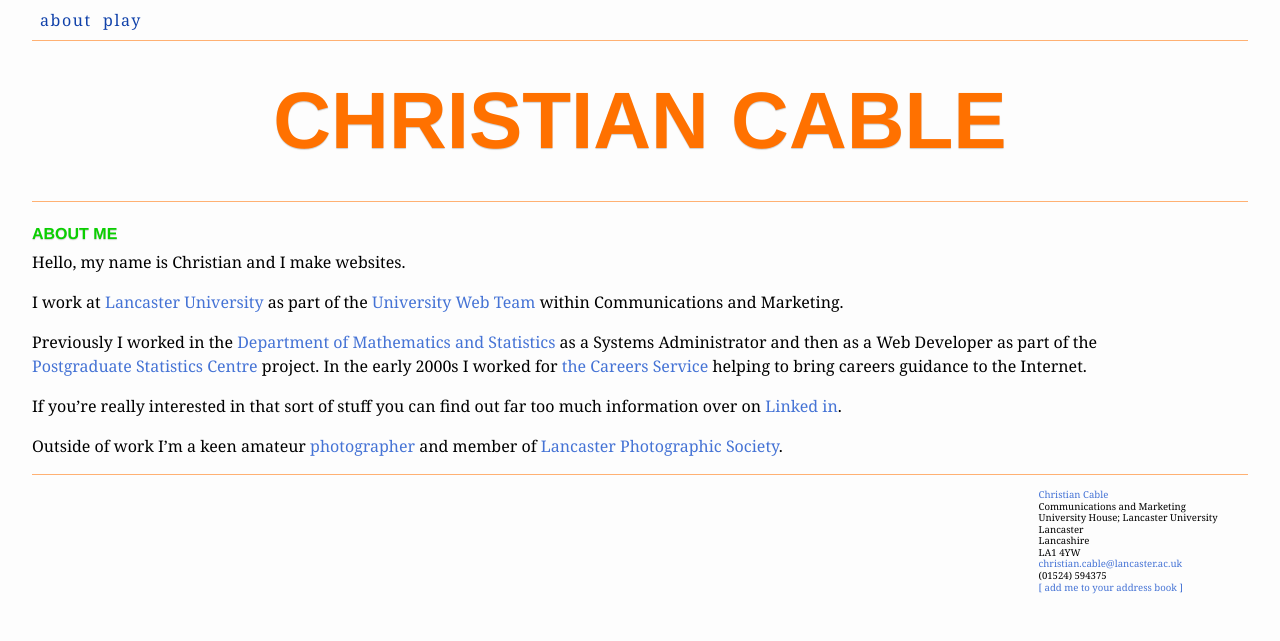
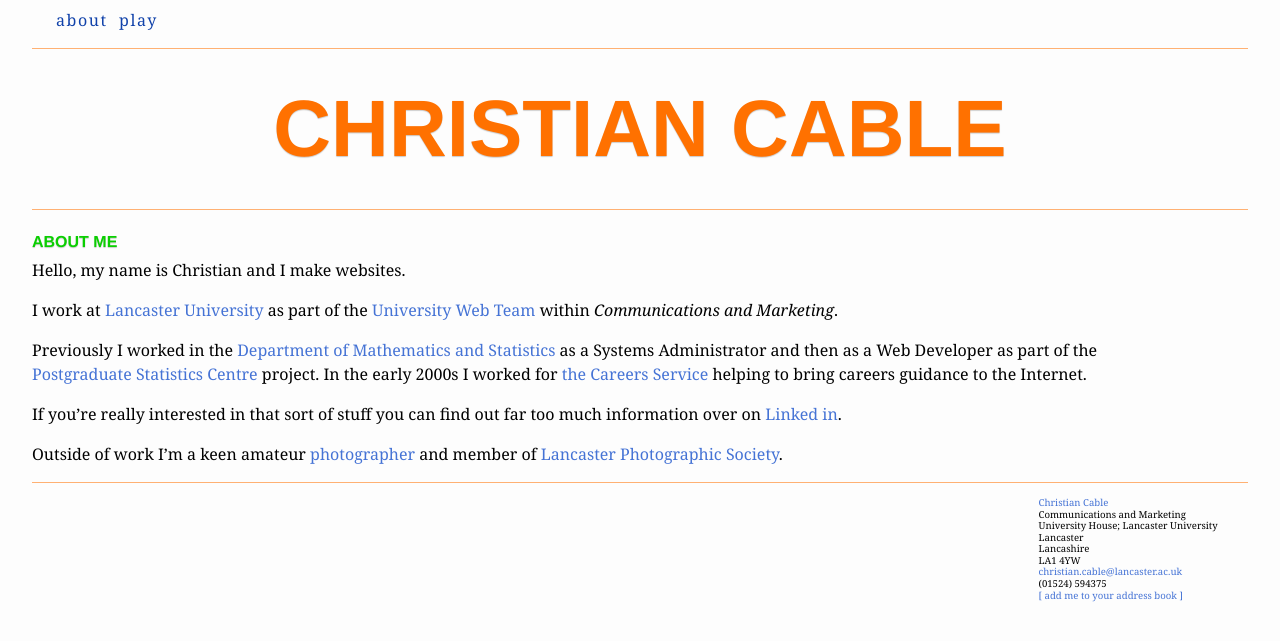
Before and after one commit to christiancable/christiancable.github.io, a Jekyll site: the page built from index.md, in a window 1280 px wide. Shown: the top 641 px of the page. Built offline with Jekyll 4.4.1, drawn with Linux system fonts in a browser that asks for light colours.

Commit message:
added page about iwmw, nudged the css, made the top nav be driven by a page var

```diff
--- a/_includes/header.html
+++ b/_includes/header.html
@@ -2,7 +2,11 @@
 
 <ul id="nav">
         {% for page in site.pages %}
-          <li><a class="page-link" href="{{ page.url | prepend: site.baseurl }}">{{ page.shorttitle }}</a></li>
+        	{% if page.menu %}
+
+          		<li><a class="page-link" href="{{ page.url | prepend: site.baseurl }}">{{ page.shorttitle }}</a></li>
+
+          	{% endif %}
         {% endfor %}
 </ul>
 </div>
--- a/css/site.scss
+++ b/css/site.scss
@@ -53,6 +53,10 @@
     color: $colour-link;
 }
 
+em {
+    font-style:italic;
+}
+
 div {
     clear: both;
     display: block;
@@ -61,7 +65,8 @@
 ul {
     list-style-position: inside;
     list-style-type: disc;
-    padding-bottom: 0.5em;
+    padding-bottom: 1em;
+    padding-left: 1em;
 }
 
 #content {
```
Also changed, not shown: index.md (+1 -0 lines), play.md (+3 -1 lines).
